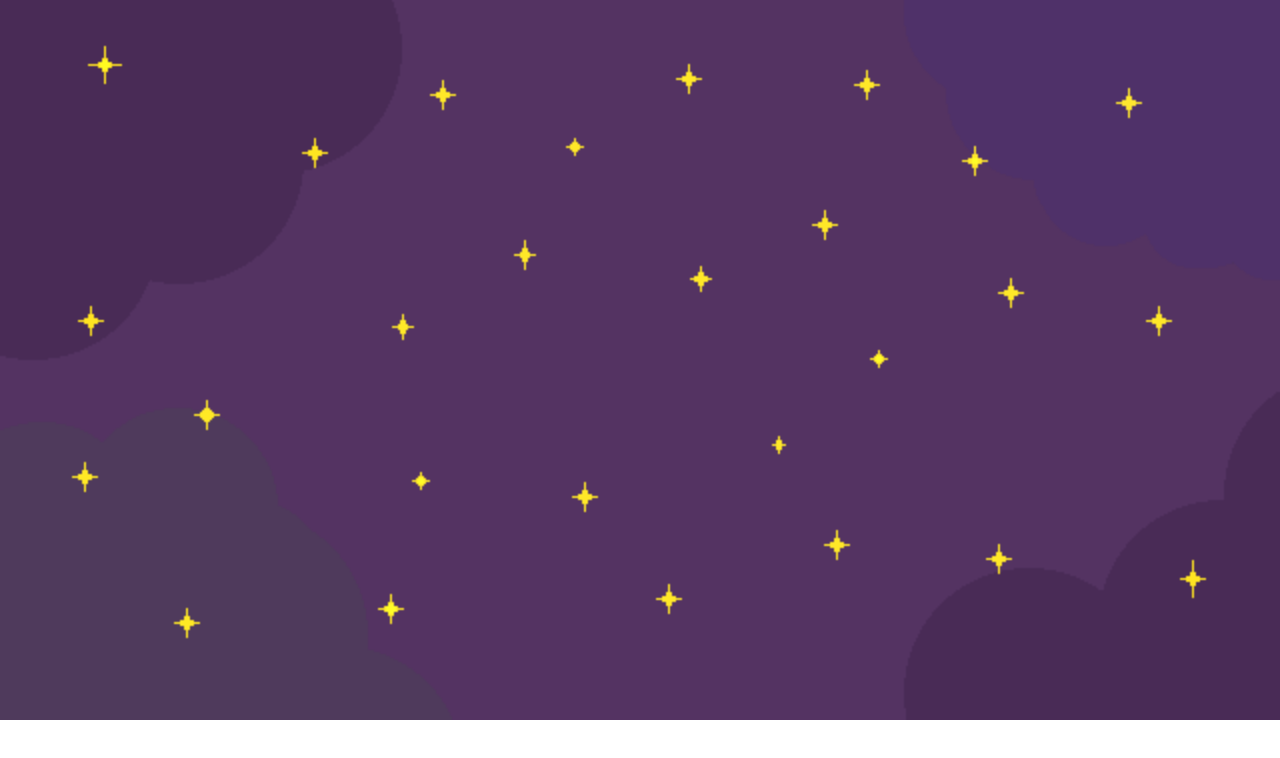
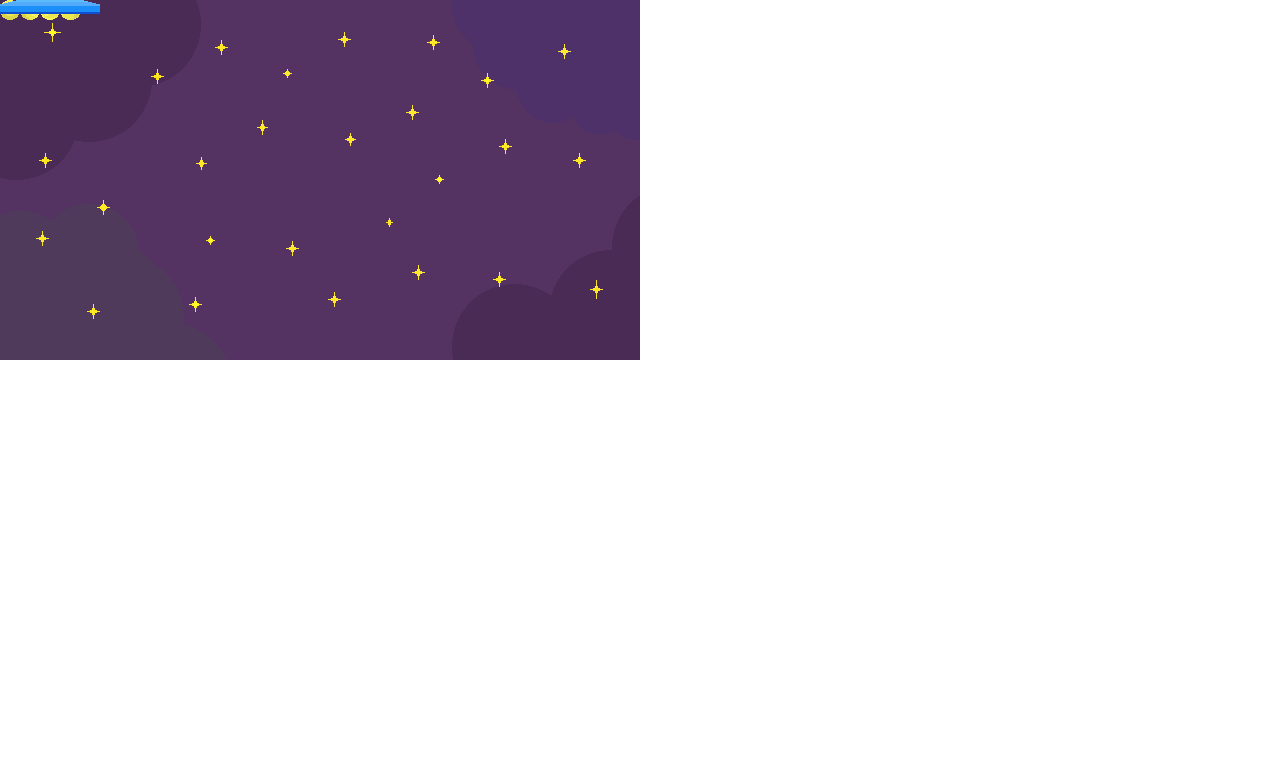
Before and after one commit to vladmishaev/Arkanoid, a plain HTML site: page index.html in a window 1280 px wide. Drawn offline with Linux system fonts and the light colour scheme.

Commit message:
'refactor'

```diff
--- a/game.js
+++ b/game.js
@@ -1,12 +1,41 @@
 const GAME = {
+    ctx: null,
+    sprites: {
+        background: {
+            src: 'background.png',
+        },
+        ball: {
+            src: 'ball.png',
+        },
+        platform: {
+            src: 'platform.png',
+
+        }
+    },
+
+    init() {
+        this.ctx = document.querySelector('#canvasGame').getContext('2d');
+    },
+    preload() {
+        for (const Key in this.sprites) {
+            let {src} = this.sprites[Key];
+            const img = new Image();
+            img.src = `img/${src}`;
+            img.addEventListener('load', () => {
+                this.renderCanvas(img, 0, 0)
+            })
+
+
+        }
+    },
+    renderCanvas(element, y, x) {
+        window.requestAnimationFrame(() => {
+            this.ctx.drawImage(element, y, x);
+        });
+    },
     startGame() {
-        this.ctx = document.querySelector('#canvasGame').getContext('2d');
-        const background = new Image();
-        background.src = 'img/background.png';
-        window.requestAnimationFrame(() => {
-            this.ctx.drawImage(background, 0, 0);
-
-        });
+        this.init();
+        this.preload();
 
     }
 }
--- a/style.css
+++ b/style.css
@@ -2,6 +2,6 @@ body {
 	padding: 0;
 	margin: 0;
 }
-canvas {
-	width: 100%;
-}
+/*canvas {*/
+/*	width: 100%;*/
+/*}*/
```
